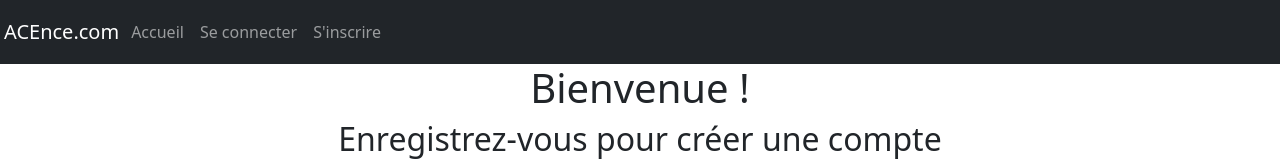
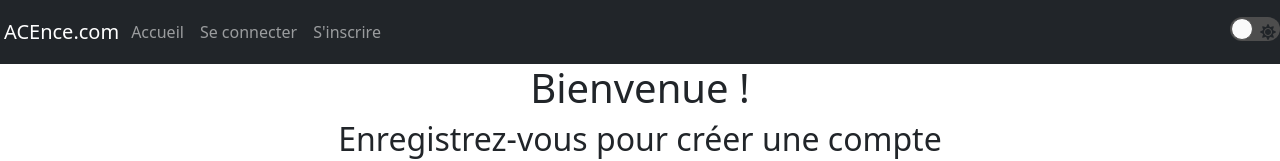
Before and after one commit to SI5-web-dev/si5-prog-web-project, a React (Create React App) app in the folder frontend/acence/: page /signup in a window 1280 px wide. Shown: the top 161 px of the page. Built offline with nearby package versions, Linux system fonts and the light colour scheme; a web font is replaced by a local one.

Commit message:
Mode jour/nuit (pas encore fini) #17

```diff
--- a/frontend/acence/package.json
+++ b/frontend/acence/package.json
@@ -21,6 +21,7 @@
     "react-leaflet": "^3.2.5",
     "react-router-dom": "^6.2.1",
     "react-scripts": "5.0.0",
+    "react-toggle": "^4.1.2",
     "reactstrap": "^9.0.1",
     "sass": "^1.49.0",
     "web-vitals": "^2.1.4"
--- a/frontend/acence/src/App.js
+++ b/frontend/acence/src/App.js
@@ -1,7 +1,7 @@
 import 'bootstrap/dist/css/bootstrap.min.css';
 import '../node_modules/bootstrap/dist/css/bootstrap.min.css';
-import {Spinner} from "react-bootstrap";
-import React from "react";
+import { Spinner } from "react-bootstrap";
+import React, { useCallback, useEffect, useState } from 'react';
 import {
   BrowserRouter as Router,
   Route,
@@ -15,23 +15,39 @@ import Signup from "./pages/Signup";
 import NotFoundPage from './pages/NotFoundPage';
 import Favoris from './pages/Favoris';
 
+import useLocalStorage from './lib/useLocalStorage';
+import { ThemeContext } from './context/ThemeContext';
+
 function App() {
+  const [theme, setTheme] = useState();
+  const [storageMode, setStorageMode] = useLocalStorage('darkmode');
+
+  const changeThemeContext = useCallback((newTheme) => {
+    setTheme(newTheme);
+    setStorageMode(newTheme);
+  }, [setStorageMode]);
+
+  useEffect(() => {
+    setTheme(storageMode || 'light');
+  }, [storageMode]);
+
   return (
-
+    <ThemeContext.Provider value={{ theme, changeThemeContext }}>
       <Router>
         <Navigation />
         {/* A <Switch> looks through its children <Route>s and
             renders the first one that matches the current URL. */}
         <Routes>
-        <Route path="/" element={<Home/>}></Route>
-        <Route path="/home" element={<Home/>}></Route>
-        <Route path="/login" element={<Login/>}></Route>
-        <Route path="/signup" element={<Signup/>}></Route>
-        <Route path="/favoris" element={<Favoris/>}></Route>
-        <Route path="*" element={<NotFoundPage/>}></Route>
+          <Route path="/" element={<Home />}></Route>
+          <Route path="/home" element={<Home />}></Route>
+          <Route path="/login" element={<Login />}></Route>
+          <Route path="/signup" element={<Signup />}></Route>
+          <Route path="/favoris" element={<Favoris />}></Route>
+          <Route path="*" element={<NotFoundPage />}></Route>
         </Routes>
         <div id="loading"><Spinner id="spinner" animation="border" /></div>
       </Router>
+    </ThemeContext.Provider>
   );
 }
 
--- a/frontend/acence/src/components/Navigation.js
+++ b/frontend/acence/src/components/Navigation.js
@@ -1,4 +1,5 @@
 import {Navbar, Nav} from "react-bootstrap";
+import {ToggleModeNight} from "./ToggleModeNight";
 const Navigation = () => {
 
     function UserNav() {
@@ -38,6 +39,7 @@ const Navigation = () => {
                 <Navbar.Toggle aria-controls="basic-navbar-nav" />
                 <Navbar.Collapse id="basic-navbar-nav">
                     <Tab/>
+                    <ToggleModeNight/>
                 </Navbar.Collapse>
             </Navbar>
     );
--- /dev/null
+++ b/frontend/acence/src/components/ToggleModeNight.js
@@ -0,0 +1,46 @@
+import React, { useContext } from 'react';
+import Toggle from 'react-toggle';
+import { faMoon, faSun } from '@fortawesome/free-solid-svg-icons';
+import { FontAwesomeIcon } from '@fortawesome/react-fontawesome';
+import { ThemeContext } from '../context/ThemeContext';
+
+import 'react-toggle/style.css';
+import './ToggleModeNight.scss';
+//import "../styles/components/ToggleModeNight.scss";
+
+export const ToggleModeNight = () => {
+	const { theme, changeThemeContext } = useContext(ThemeContext);
+	const handleChangeMode = (e) => {
+		const themeValue = e.target.checked ? 'dark' : 'light';
+		changeThemeContext(themeValue);
+	};
+	return (
+		<div className="ToggleModeNight">
+			{/*
+				here We have to prevent render Toggle
+				on the first render theme is undefined, so we do not want to
+				render Toggle with defaultChecked={undefined}
+				check the doc > https://www.npmjs.com/package/react-toggle
+			 */}
+			{ theme && (
+				<Toggle
+					id="mode"
+					icons={{
+						checked: (
+							<FontAwesomeIcon icon={faMoon} className="fa faMoon" />
+						),
+						unchecked: (
+							<FontAwesomeIcon icon={faSun} className="fa faSun" />
+						),
+					}}
+					defaultChecked={theme === 'dark'}
+					onChange={handleChangeMode}
+				/>
+			)}
+		</div>
+	);
+};
+
+ToggleModeNight.defaultProps = {
+	mode: false,
+};
--- /dev/null
+++ b/frontend/acence/src/components/ToggleModeNight.scss
@@ -0,0 +1,20 @@
+.ToggleMode {
+	position: absolute;
+	right: 20px;
+	top: 20px;
+	.fa {
+		font-size: 16px;
+		color: #fff;
+		line-height: 10px;;
+	}
+	.react-toggle-track-check, .react-toggle-track-x {
+		height: 17px;
+	}
+	.react-toggle--checked .react-toggle-track,
+	.react-toggle--checked:hover:not(.react-toggle--disabled) .react-toggle-track {
+		background-color: #4d4d4d;
+	}
+	.react-toggle--checked .react-toggle-thumb {
+		    border-color: #4d4d4d;
+	}
+}
--- /dev/null
+++ b/frontend/acence/src/context/ThemeContext.js
@@ -0,0 +1,3 @@
+import { createContext } from 'react';
+
+export const ThemeContext = createContext('theme');
--- /dev/null
+++ b/frontend/acence/src/lib/useLocalStorage.js
@@ -0,0 +1,41 @@
+import { useState } from 'react';
+
+// Hook
+function useLocalStorage(key, initialValue) {
+	// State to store our value
+	// Pass initial state function to useState so logic is only executed once
+	const [storedValue, setStoredValue] = useState(() => {
+		try {
+			// Get from local storage by key
+			const item = window.localStorage.getItem(key);
+			// Parse stored json or if none return initialValue
+			return item ? JSON.parse(item) : initialValue;
+		} catch (error) {
+			// If error also return initialValue
+			// eslint-disable-next-line no-console
+			console.log(error);
+			return initialValue;
+		}
+	});
+
+	// Return a wrapped version of useState's setter function that ...
+	// ... persists the new value to localStorage.
+	const setValue = (value) => {
+		try {
+			// Allow value to be a function so we have same API as useState
+			const valueToStore = value instanceof Function ? value(storedValue) : value;
+			// Save state
+			setStoredValue(valueToStore);
+			// Save to local storage
+			window.localStorage.setItem(key, JSON.stringify(valueToStore));
+		} catch (error) {
+			// A more advanced implementation would handle the error case
+			// eslint-disable-next-line no-console
+			console.log(error);
+		}
+	};
+
+	return [storedValue, setValue];
+}
+
+export default useLocalStorage;
--- a/frontend/acence/src/pages/Home.js
+++ b/frontend/acence/src/pages/Home.js
@@ -1,17 +1,21 @@
 import '../../node_modules/bootstrap/dist/css/bootstrap.min.css';
-import React, { useState } from 'react';
+import React, { useState , useContext} from 'react';
 import * as Utils from "./../Utils";
 import axios from 'axios';
 import { Button, ToggleButton, ToggleButtonGroup, Form, FormControl } from 'react-bootstrap';
 import { Container, Row } from "reactstrap";
 import Map from "../components/Map";
 import ListEssence from "../components/ListEssence";
+import {ThemeContext} from "../context/ThemeContext";
+
 function Home() {
 
     const [proximity, setProximity] = useState(true);
     const [value, setValue] = useState();
     const [listPoint, setListPoint] = useState([]);
     const handleChange = (val) => setValue(val);
+
+    const { theme } = useContext(ThemeContext);
 
     let listService = [];
     let servicesOcurrence = [];
@@ -408,7 +412,7 @@ function Home() {
 
 
     return (
-        <div className="Home">
+        <div className={`Home ${theme}`}>
             <div>
                 <Container>
                     <Row className="justify-content-center text-center">
--- a/frontend/acence/src/styles/components/_listEssence.scss
+++ b/frontend/acence/src/styles/components/_listEssence.scss
@@ -30,9 +30,7 @@
         border-bottom: 1px solid #dddddd;
     }
 
-    .styled-table tbody tr:nth-of-type(even) {
-        background-color: #f3f3f3;
-    }
+
 
     .styled-table tbody tr:last-of-type {
         border-bottom: 2px solid #009879;
--- a/frontend/acence/src/styles/pages/_home.scss
+++ b/frontend/acence/src/styles/pages/_home.scss
@@ -15,4 +15,19 @@
     .me-2{
         float: left;
     }
+    &.dark {
+		background-color: #282c35;
+		color: #fff;
+        td{
+            color: white;
+        }
+        .styled-table tbody tr:nth-of-type(even) {
+            background-color: #5d677e;
+        }
+	}
+    &.light{
+        .styled-table tbody tr:nth-of-type(even) {
+            background-color: #f3f3f3;
+        }
+    }
 }
```
Also changed, not shown: 1 other file (tests, documents, lock files or other folders). Lines whose indentation alone changed are shown as unchanged.
